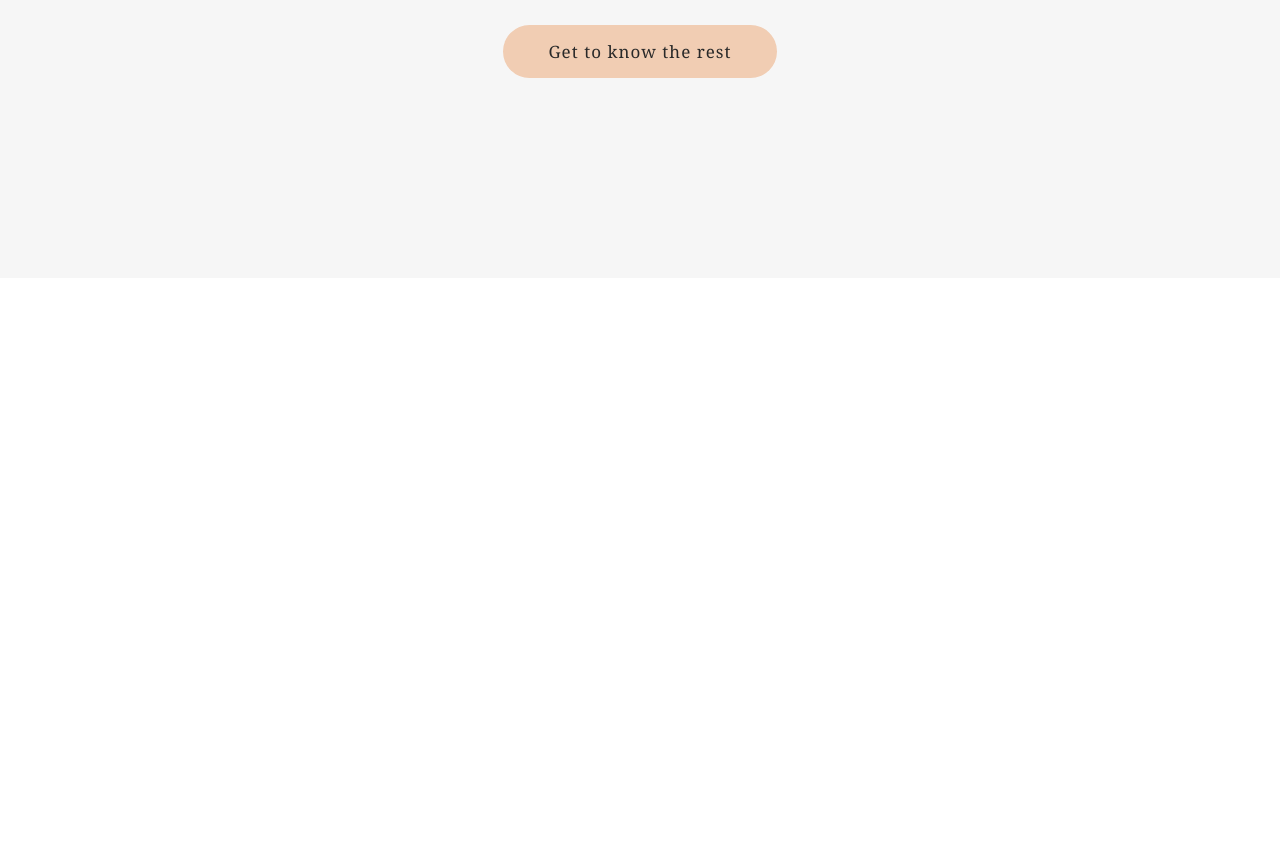
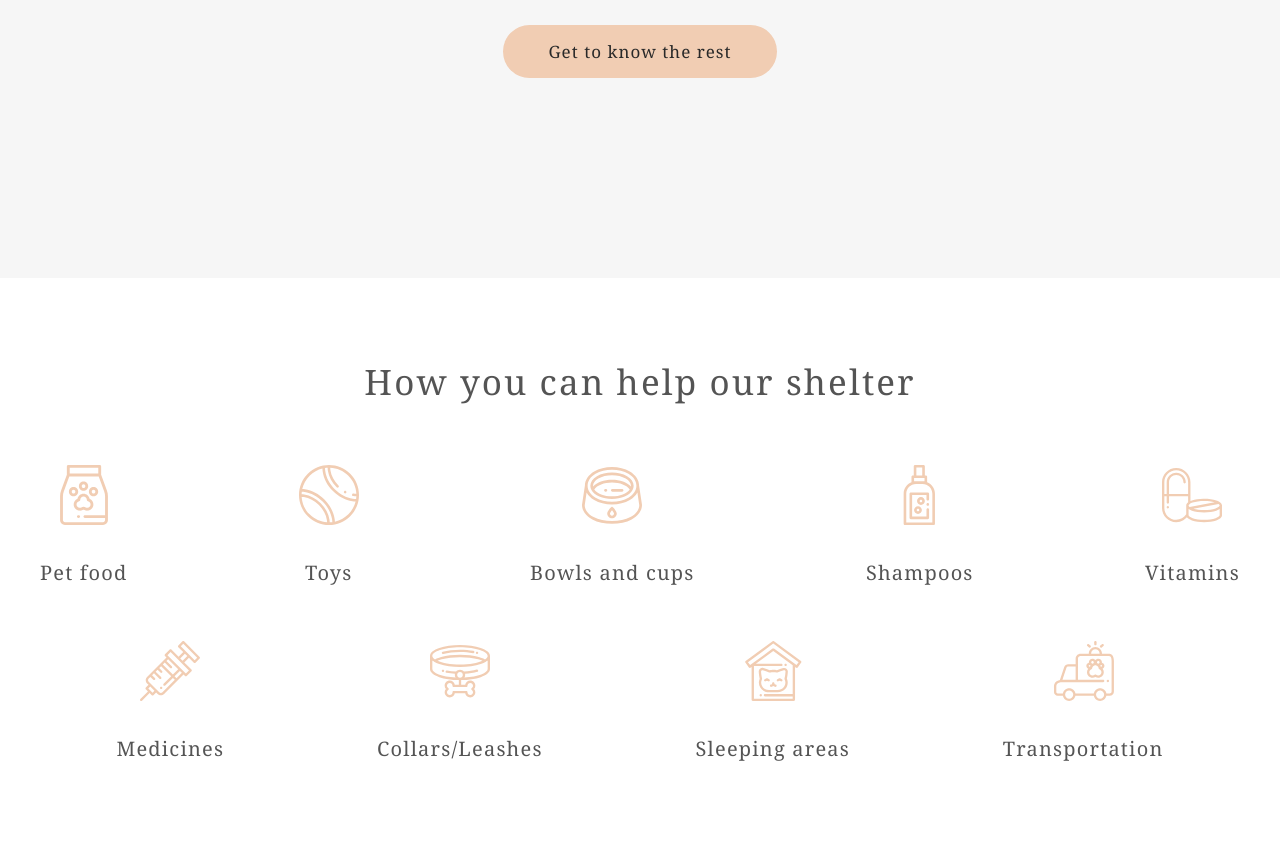
Before and after one commit to SpaYkeR696/pets, a plain HTML site: page index.html in a window 1280 px wide. Shown: the part 2250-3112 px from the top of the page. Before the commit the page ends 2528 px from the top, so only its background shows below. Drawn offline with Linux system fonts and the light colour scheme; a web font is replaced by a local one.

Commit message:
feat:adding a help block to the desktop version

```diff
--- a/css/help.css
+++ b/css/help.css
@@ -0,0 +1,60 @@
+.help-pets h3 {
+    font-family: Georgia;
+    font-weight: 400;
+    font-size: 35px;
+    letter-spacing: 0.06em;
+    text-align: center;
+    color: #545454;
+    padding-top: 80px;
+    padding-bottom: 60px;
+}
+
+.help-content {
+    display: flex;
+    flex-direction: column;
+    text-align: center;
+}
+
+.help-content p {
+    font-family: Georgia;
+    font-size: 20px;
+    letter-spacing: 0.06em;
+    color: #545454;
+    margin-top: 30px;
+}
+
+.content-1 {
+    display: flex;
+    justify-content: space-between;
+}
+
+.content-2 {
+    display: flex;
+    justify-content: space-around;
+    margin-top: 55px;
+    padding-bottom: 100px;
+}
+
+@media (max-width:767px) {
+
+    .help-content {
+        display: flex;
+    }
+
+    .content-1 .helps-content {
+        margin-top: 20px;
+    }
+
+    .content-2 .helps-content {
+        margin-top: 20px;
+    }
+
+    .content-1 {
+        flex-direction: column;
+    }
+
+    .content-2 {
+        flex-direction: column;
+    }
+
+}
--- a/index.html
+++ b/index.html
@@ -116,7 +116,51 @@
     </section>
     <section class="help">
             <div class="container">
-
+                <div class="help-pets">
+                    <h3>How you can help our shelter</h3>
+                    <div class="help-content">
+                        <div class="content-1">
+                            <div class="helps-content">
+                                <img src="./assets/svg/icon-pet-food.svg" alt="food">
+                                <p>Pet food</p>
+                            </div>
+                            <div class="helps-content">
+                                <img src="./assets/svg/icon-toys.svg" alt="Toys">
+                                <p>Toys</p>
+                            </div>
+                            <div class="helps-content">
+                                <img src="./assets/svg/icon-bowls-and-cups.svg" alt="Bowls">
+                                <p>Bowls and cups</p>
+                            </div>
+                            <div class="helps-content">
+                                <img src="./assets/svg/icon-shampoos.svg" alt="shampoos">
+                                <p>Shampoos</p>
+                            </div>
+                            <div class="helps-content">
+                                <img src="./assets/svg/icon-vitamins.svg" alt="vitamins">
+                                <p>Vitamins</p>
+                            </div>
+                        </div>
+                        <div class="content-2">
+                            <div class="helps-content">
+                                <img src="./assets/svg/icon-medicines.svg" alt="medicines">
+                                <p>Medicines</p>
+                            </div>
+                            <div class="helps-content">
+                                <img src="./assets/svg/icon-collars-leashes.svg" alt="collars">
+                                <p>Collars/Leashes</p>
+                            </div>
+                            <div class="helps-content">
+                                <img src="./assets/svg/icon-sleeping-area.svg" alt="sleeping">
+                                <p>Sleeping areas</p>
+                            </div>
+                            <div class="helps-content">
+                                <img src="./assets/svg/icon-transportation.svg" alt="transportation">
+                                <p>Transportation</p>
+                            </div>
+                        </div>
+                    </div>
+                </div>
             </div>
     </section>
     <section class="donation">
```
Also changed, not shown: assets/svg/icon-collars-leashes.svg (added).
